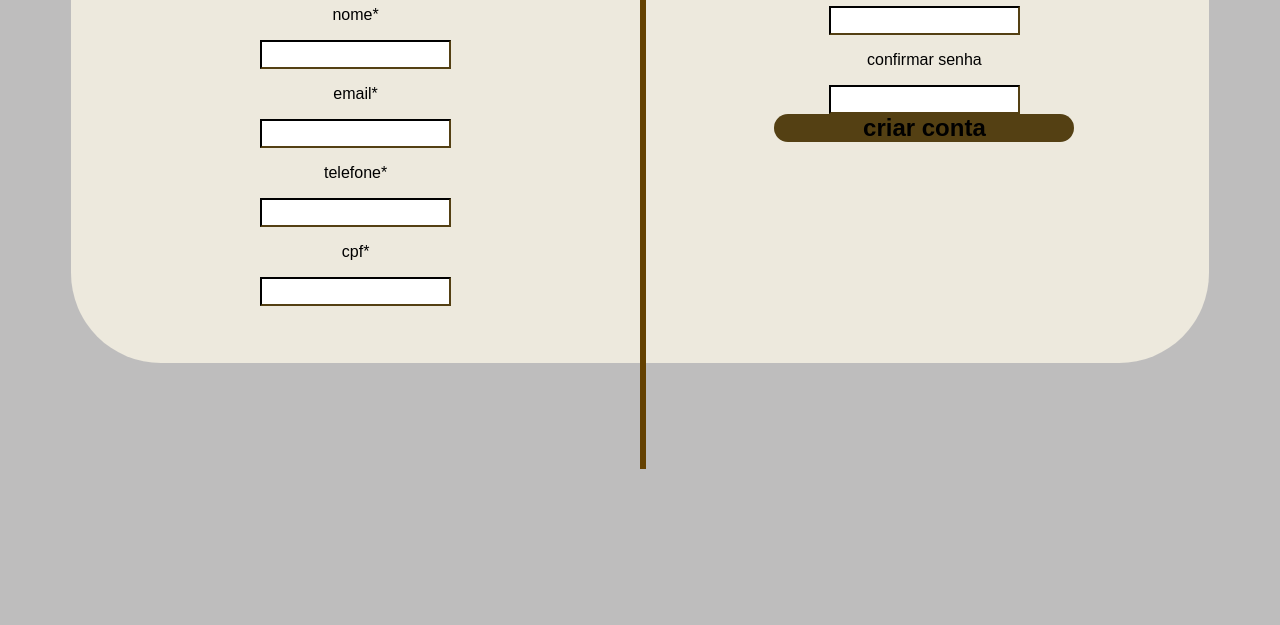
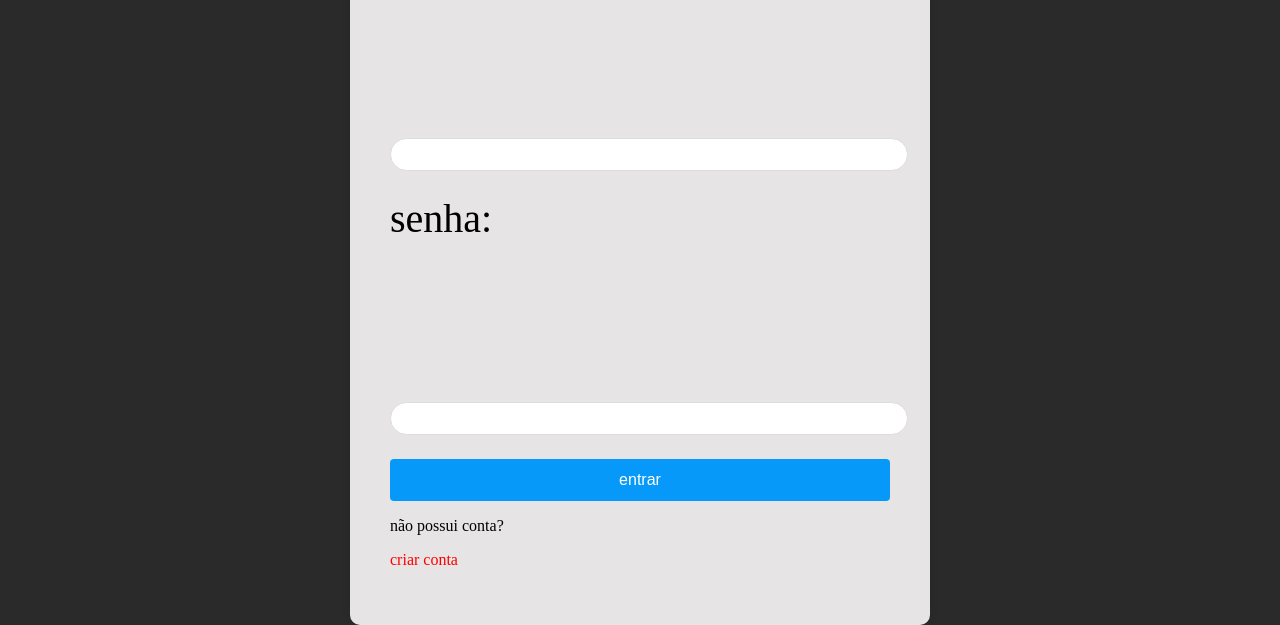
Before and after one commit to janaErthal/tccprogramacao, a plain HTML site: page frontend/login.html in a window 1280 px wide. Shown: the part 194-819 px from the top of the page. Drawn offline with Linux system fonts and the light colour scheme.

```diff
--- a/frontend/login.html
+++ b/frontend/login.html
@@ -1,126 +1,148 @@
 <!DOCTYPE html>
-<html lang="en">
-
+<html lang="pt-br">
     <head>
         <meta charset="UTF-8">
     <meta name="viewport" content="width=device-width, initial-scale=1.0">
     <title>Document</title>
+
     <style>
 
-            .vertical{
-                 border-left: 6px solid rgb(100, 65, 1);
-                  height: 600px;
-                  left: 50%;
+        input senha{
             position: absolute;
-
+            left: 100px; /* Move o input para a direita */
+            top: 50px;   /* Move o input para baixo */
+        }
+         body {
+    font-family:'The League of Moveable Type',;
+    display: flex;
+    justify-content: center;
+    align-items: center;
+    height: 100vh;
+    background-color: #242323f6;
+    margin: 0;
 }
 
-        h2{
-            display:flex;
-            justify-content: center;
-            border-color: #ffffff;
-            background-color: #544013;
-            border-radius: 45px;
-            width: 300px;
-
+.login-container {
+    background: #e6e4e4;
+    padding: 2.5rem;
+    border-radius: 10px;
+    box-shadow: 0 0 10px rgba(0, 0, 0, 0.1);
+    width: 500px;
 }
 
-       .principal{
-        background-color: #ede9dd;
-        width:90% ;
-        margin: auto;
-        border-radius: 90px;
-         display: flex;
-         margin-top: 5%;
+h2 {
+    margin-bottom:1.5rem;
+    font-size: 2.5rem;
 }
 
-        .lado-esquerdo input{
-            padding: 5px;
-            border-color: #544013;
-            justify-content:baseline;
-
+label {
+    display:flex;
+    margin-bottom: 10rem;
+    font-size: 2.5rem;
 }
 
-        .lado-esquerdo, .lado-direito{
-            width: 50%;
-            padding: 5%;
+input {
+    width: 100%;
+    padding: 0.5rem;
+    margin-bottom: 1.5rem;
+    border: 1px solid #ddd;
+    border-radius: 100px;
 }
 
-        .lado-direito input{
-             padding: 5px;
-             border-color: #544013;
-             margin-left: ;
+button {
+    width: 100%;
+    padding: 0.75rem;
+    border: none;
+    border-radius: 4px;
+    background-color: #0799fa;
+    color: #fff;
+    font-size: 1rem;
+    cursor: pointer;
 }
 
-        .lado-direito h2{
-            margin: auto;
+button:hover {
+    background-color: #0799fa;
 }
 
 
-        body div p{
-            display: flex ;
-             justify-content:space-around;
-
-        }
-
-        h1{
-            display: flex;
-            justify-content:center;
-        }
-
-        body {
-            font-family: promtp, sans-serif;
-            background-color: #bebdbd;
-            display: 0 block;
-           text-align: center;
-
-        }
-
-        .login-content {
-            background-color: antiquewhite;
-        }
     </style>
 
+    </head>
+    <body>
+        <div class="login-container">
+            <h2>entrar no moda jovem</h2>
+            <form id="loginForm">
+                <label for="nome do usuario ou gmail">nome do usuario ou gmail:</label>
+                <input type="text" id="nome do usuario ou gmail" name="nome do usuario ou gmail" required>
+
+                <label for="senha">senha:</label>
+                <input type="senha" id="senha" name="senha" required>
+
+                <button type="submit">entrar</button>
+                <p>não possui conta?</p>
+                <p style="color: red;">criar conta</p>
+            </form>
+            <p id="error-message" style="color: red;"></p>
+        </div>
+        <script src="scripts.js"></script>
 
 
-
-</head>
-
-
-
-<body style="text-align: center;">
-
-
-    <div class="vertical"></div>
-
-    <div class="principal">
-        <div class="lado-esquerdo">
-            <h1>criar conta</h1>
-            <p>nome*</p>
-            <input>
-            <p>email*</p>
-            <input>
-            <p>telefone*</p>
-            <input>
-            <p>cpf*</p>
-            <input>
-        </div>
-        <div class="lado-direito">
-            <p style="margin-top: 10%;">senha</p>
-            <input>
-            <p>confirmar senha</p>
-            <input>
-            <h2>criar conta</h2>
-
-
-        </div>
-    </div>
+    </body>
 
 
 
 
 
 
-</body>
+
+
+
+
+
+
+
+
+
+
+
+
+
+
+
+
+
+
+
+
+
+
+
+
+
+
+
+
+
+
+
+
+
+
+
+
+
+
+
+
+
+
+
+
+
+
+
+
+
+
 
 </html>
```
Lines whose indentation alone changed are shown as unchanged.
